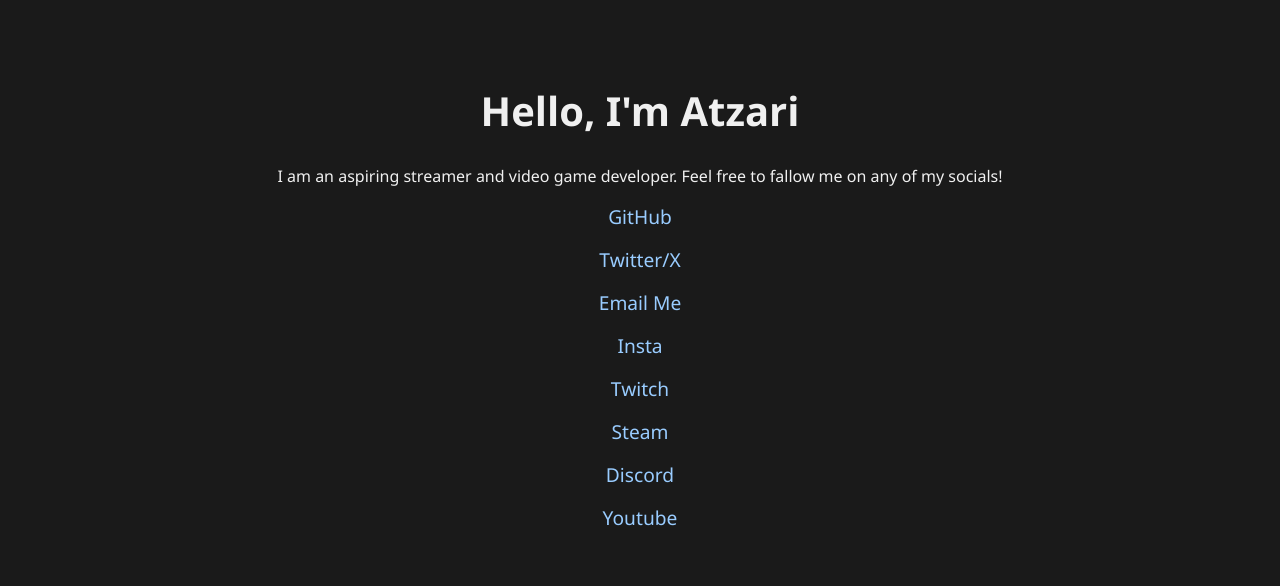
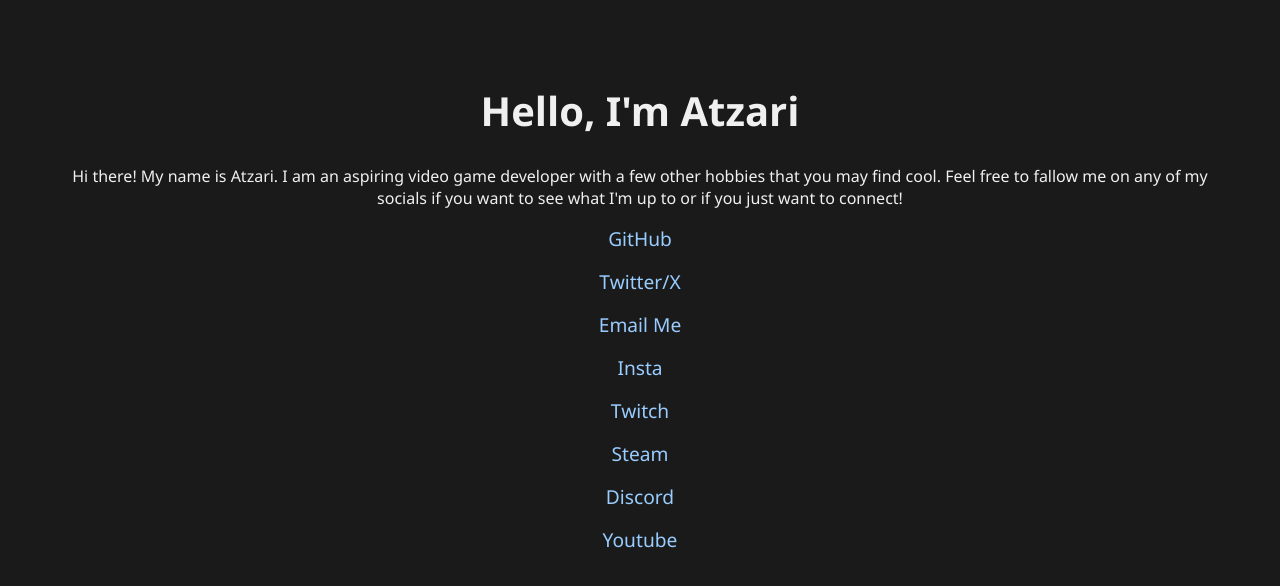
Before and after one commit to Atzari/atzari.dev, a plain HTML site: page index.html in a window 1280 px wide. Drawn offline with Linux system fonts and the light colour scheme.

Commit message:
Update index.html

```diff
--- a/index.html
+++ b/index.html
@@ -26,7 +26,7 @@
 </head>
 <body>
   <h1>Hello, I'm Atzari</h1>
-  <p>I am an aspiring streamer and video game developer. Feel free to fallow me on any of my socials!</p>
+  <p>Hi there! My name is Atzari. I am an aspiring video game developer with a few other hobbies that you may find cool. Feel free to fallow me on any of my socials if you want to see what I'm up to or if you just want to connect!</p>
   <a href="https://github.com/Atzari">GitHub</a>
   <a href="https://x.com/TheAtzari">Twitter/X</a>
   <a href="mailto:atzari@proton.me">Email Me</a>
```
